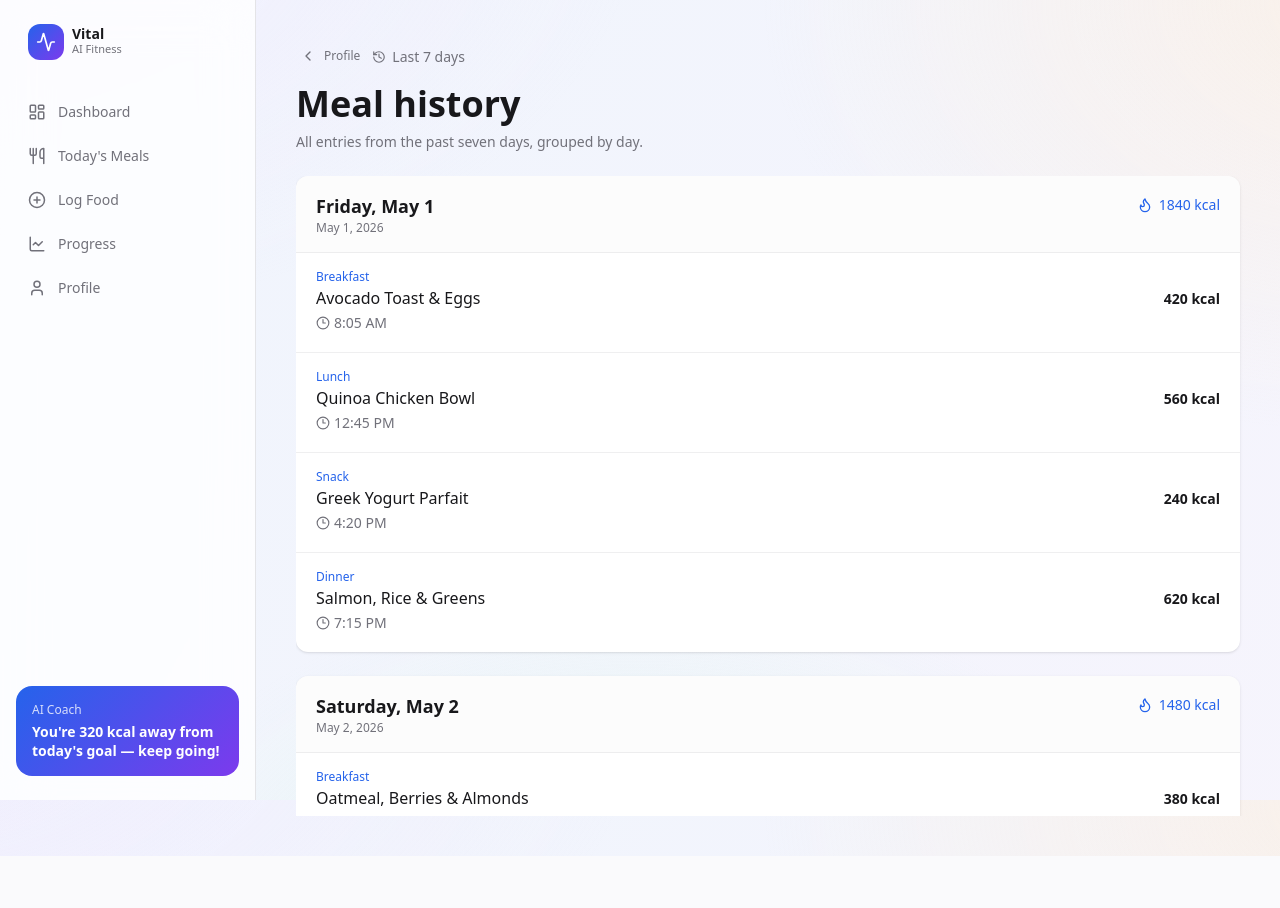
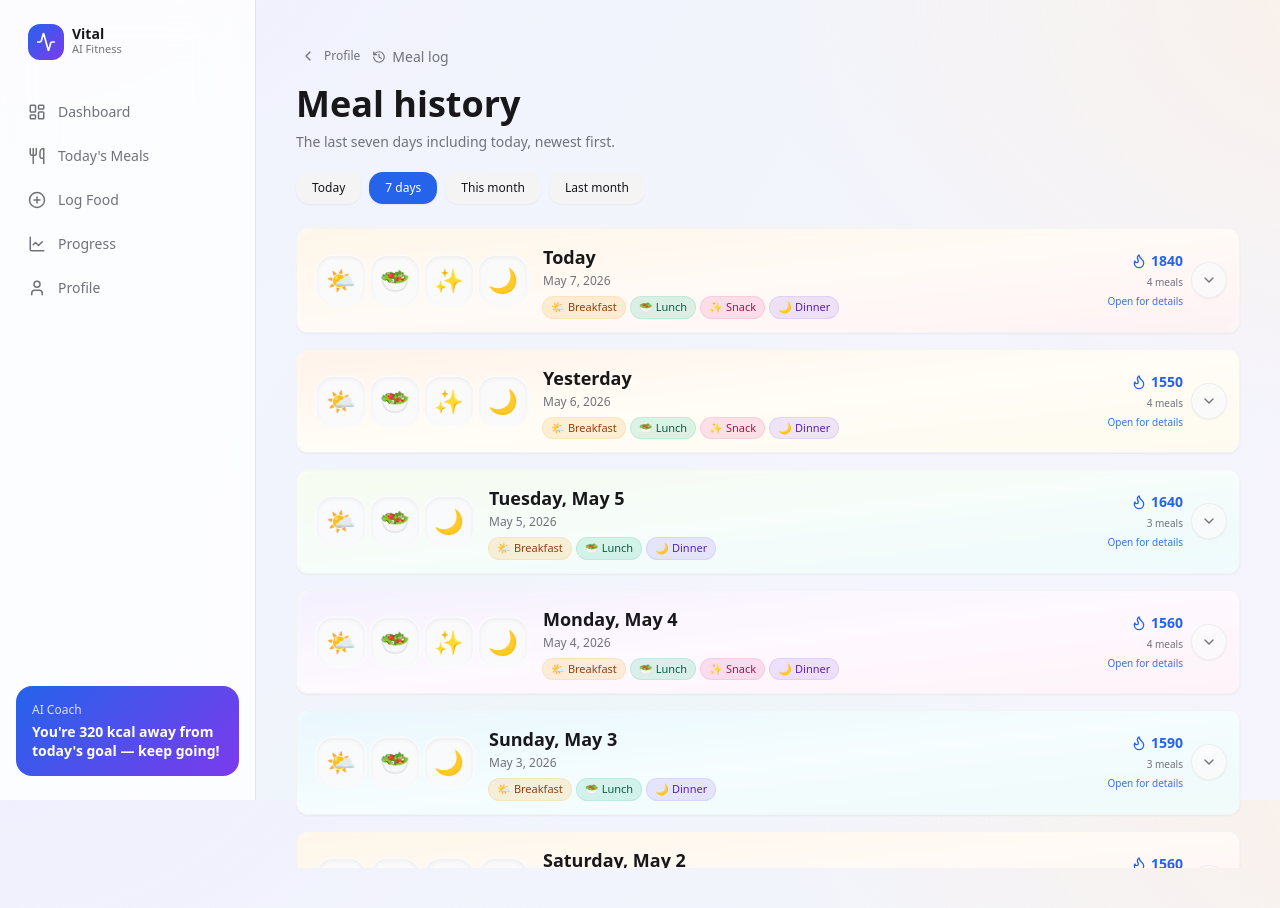
Before and after one commit to DamandeepKour/ai-fitness-frontend, a React (Vite) app: page /meal-history in a window 1280 px wide. Before the commit the page ends 856 px from the top, so only its background shows below. Built offline with nearby package versions, Linux system fonts and the light colour scheme; sample sign-in values are in the browser's storage.

Commit message:
Showing filter on Meal-History for today, 7days, this month, last month and renewing the ui design to show meals when click on dropdow

```diff
--- a/src/data/mealHistory7d.js
+++ b/src/data/mealHistory7d.js
@@ -40,20 +40,56 @@ const dayTemplates = [
   ],
 ];
 
-export function getMealHistoryLast7Days(now = new Date()) {
+/** @typedef {'today' | '7days' | 'this_month' | 'last_month'} MealHistoryFilter */
+
+/**
+ * @param {MealHistoryFilter} filter
+ * @param {Date} [now]
+ * @returns {{ date: Date, meals: typeof dayTemplates[0], totalKcal: number }[]}
+ * Newest calendar day first (today at top when in range).
+ */
+export function getMealHistoryForFilter(filter, now = new Date()) {
   const today = new Date(now);
   today.setHours(0, 0, 0, 0);
 
-  const out = [];
-  for (let i = 6; i >= 0; i--) {
-    const date = new Date(today);
-    date.setDate(date.getDate() - i);
-    const templateIndex = (6 - i) % dayTemplates.length;
+  let start;
+  let end = new Date(today);
+
+  switch (filter) {
+    case "today":
+      start = new Date(today);
+      break;
+    case "7days":
+      start = new Date(today);
+      start.setDate(start.getDate() - 6);
+      break;
+    case "this_month":
+      start = new Date(today.getFullYear(), today.getMonth(), 1);
+      break;
+    case "last_month":
+      start = new Date(today.getFullYear(), today.getMonth() - 1, 1);
+      end = new Date(today.getFullYear(), today.getMonth(), 0);
+      break;
+    default:
+      start = new Date(today);
+      start.setDate(start.getDate() - 6);
+  }
+
+  start.setHours(0, 0, 0, 0);
+  end.setHours(0, 0, 0, 0);
+
+  const ascending = [];
+  for (let d = new Date(start); d.getTime() <= end.getTime(); d.setDate(d.getDate() + 1)) {
+    const date = new Date(d);
+    const dayIndex = Math.floor(date.getTime() / 86400000);
+    const templateIndex = Math.abs(dayIndex) % dayTemplates.length;
     const meals = dayTemplates[templateIndex].map((m) => ({ ...m }));
     const totalKcal = meals.reduce((acc, m) => acc + m.kcal, 0);
-    out.push({ date, meals, totalKcal });
+    ascending.push({ date, meals, totalKcal });
   }
-  return out;
+
+  ascending.reverse();
+  return ascending;
 }
 
 export function formatHistoryDayTitle(date) {
--- a/src/routes/meal-history.jsx
+++ b/src/routes/meal-history.jsx
@@ -1,18 +1,81 @@
+import { useMemo, useState } from "react";
 import { Link } from "react-router-dom";
 import { AppShell } from "@/components/AppShell";
 import { motion } from "framer-motion";
 import { Card } from "@/components/ui/card";
 import { Button } from "@/components/ui/button";
-import { ChevronLeft, Clock3, Flame, History } from "lucide-react";
-import { getMealHistoryLast7Days, formatHistoryDayTitle } from "@/data/mealHistory7d";
+import { ChevronDown, ChevronLeft, Clock3, Flame, History } from "lucide-react";
+import { cn } from "@/lib/utils";
+import { getMealHistoryForFilter, formatHistoryDayTitle } from "@/data/mealHistory7d";
+
+const FILTERS = [
+  { id: "today", label: "Today" },
+  { id: "7days", label: "7 days" },
+  { id: "this_month", label: "This month" },
+  { id: "last_month", label: "Last month" },
+];
+
+const FILTER_BLURB = {
+  today: "Entries for today only.",
+  "7days": "The last seven days including today, newest first.",
+  this_month: "From the first of this month through today.",
+  last_month: "The full previous calendar month.",
+};
+
+const MEAL_VISUAL = {
+  Breakfast: {
+    emoji: "🌤️",
+    bar: "bg-gradient-to-b from-amber-400 to-orange-500",
+    chip: "bg-amber-500/15 text-amber-800 dark:text-amber-300 ring-1 ring-amber-500/25",
+  },
+  Lunch: {
+    emoji: "🥗",
+    bar: "bg-gradient-to-b from-emerald-400 to-teal-600",
+    chip: "bg-emerald-500/15 text-emerald-800 dark:text-emerald-300 ring-1 ring-emerald-500/25",
+  },
+  Snack: {
+    emoji: "✨",
+    bar: "bg-gradient-to-b from-pink-400 to-rose-500",
+    chip: "bg-pink-500/15 text-pink-800 dark:text-pink-300 ring-1 ring-pink-500/25",
+  },
+  Dinner: {
+    emoji: "🌙",
+    bar: "bg-gradient-to-b from-violet-400 to-indigo-600",
+    chip: "bg-violet-500/15 text-violet-800 dark:text-violet-300 ring-1 ring-violet-500/25",
+  },
+};
+
+const DEFAULT_MEAL_VISUAL = {
+  emoji: "🍽️",
+  bar: "bg-gradient-to-b from-slate-400 to-slate-600",
+  chip: "bg-muted text-muted-foreground ring-1 ring-border",
+};
+
+const DAY_BACKDROPS = [
+  "from-amber-500/20 via-orange-400/10 to-rose-500/15",
+  "from-sky-500/20 via-cyan-400/10 to-teal-500/15",
+  "from-violet-500/20 via-fuchsia-400/10 to-pink-500/15",
+  "from-lime-500/15 via-emerald-400/10 to-cyan-500/15",
+  "from-orange-500/20 via-amber-300/10 to-yellow-500/15",
+];
+
+function mealVisual(tag) {
+  return MEAL_VISUAL[tag] ?? DEFAULT_MEAL_VISUAL;
+}
+
+function dayBackdropClass(date) {
+  const key = Math.floor(new Date(date).getTime() / 86400000);
+  return DAY_BACKDROPS[Math.abs(key) % DAY_BACKDROPS.length];
+}
 
 function MealHistoryPage() {
-  const days = getMealHistoryLast7Days();
+  const [filter, setFilter] = useState("7days");
+  const days = useMemo(() => getMealHistoryForFilter(filter), [filter]);
 
   return (
     <AppShell>
-      <header className="mb-6 flex flex-col gap-4 sm:flex-row sm:items-end sm:justify-between">
-        <div>
+      <header className="mb-5 flex flex-col gap-4 sm:flex-row sm:items-end sm:justify-between">
+        <div className="min-w-0">
           <Button variant="ghost" size="sm" className="-ml-2 mb-2 rounded-xl text-muted-foreground" asChild>
             <Link to="/profile" className="inline-flex items-center gap-1.5">
               <ChevronLeft className="h-4 w-4" />
@@ -21,52 +84,43 @@ function MealHistoryPage() {
           </Button>
           <p className="text-sm text-muted-foreground inline-flex items-center gap-1.5">
             <History className="h-3.5 w-3.5" />
-            Last 7 days
+            Meal log
           </p>
           <h1 className="text-3xl md:text-4xl font-semibold mt-1">Meal history</h1>
-          <p className="text-sm text-muted-foreground mt-2 max-w-xl">
-            All entries from the past seven days, grouped by day.
-          </p>
+          <p className="text-sm text-muted-foreground mt-2 max-w-xl">{FILTER_BLURB[filter]}</p>
         </div>
       </header>
 
+      <div className="mb-5 -mx-1 px-1 overflow-x-auto pb-1">
+        <div className="flex gap-2 min-w-min sm:flex-wrap">
+          {FILTERS.map((f) => (
+            <Button
+              key={f.id}
+              type="button"
+              variant={filter === f.id ? "default" : "secondary"}
+              size="sm"
+              className={cn(
+                "rounded-full shrink-0 px-4",
+                filter === f.id ? "shadow-sm" : "text-muted-foreground",
+              )}
+              onClick={() => setFilter(f.id)}
+            >
+              {f.label}
+            </Button>
+          ))}
+        </div>
+      </div>
+
       <motion.div
-        initial={{ opacity: 0, y: 18 }}
+        key={filter}
+        initial={{ opacity: 0, y: 10 }}
         animate={{ opacity: 1, y: 0 }}
-        transition={{ duration: 0.35 }}
+        transition={{ duration: 0.28 }}
         className="max-h-[calc(100vh-12rem)] md:max-h-[calc(100vh-10rem)] overflow-y-auto pr-1 -mr-1"
       >
-        <div className="space-y-6 pb-8">
+        <div className="space-y-4 pb-8">
           {days.map((day) => (
-            <Card key={day.date.toISOString()} className="glass-card rounded-3xl border-0 overflow-hidden">
-              <div className="flex flex-wrap items-baseline justify-between gap-2 border-b border-border/60 px-5 py-4 bg-accent/30">
-                <div>
-                  <h2 className="text-lg font-semibold">{formatHistoryDayTitle(day.date)}</h2>
-                  <p className="text-xs text-muted-foreground">
-                    {new Intl.DateTimeFormat(undefined, { dateStyle: "medium" }).format(day.date)}
-                  </p>
-                </div>
-                <p className="text-sm font-medium tabular-nums inline-flex items-center gap-1.5 text-primary">
-                  <Flame className="h-4 w-4" />
-                  {day.totalKcal} kcal
-                </p>
-              </div>
-              <ul className="divide-y divide-border/60">
-                {day.meals.map((m) => (
-                  <li key={`${m.tag}-${m.time}-${m.name}`} className="px-5 py-4 flex gap-4">
-                    <div className="flex-1 min-w-0">
-                      <p className="text-xs font-medium text-primary">{m.tag}</p>
-                      <p className="font-medium leading-snug mt-0.5">{m.name}</p>
-                      <p className="text-sm text-muted-foreground mt-1 inline-flex items-center gap-1">
-                        <Clock3 className="h-3.5 w-3.5 shrink-0" />
-                        {m.time}
-                      </p>
-                    </div>
-                    <p className="text-sm font-semibold tabular-nums shrink-0 pt-5">{m.kcal} kcal</p>
-                  </li>
-                ))}
-              </ul>
-            </Card>
+            <DayMealStack key={day.date.toISOString()} day={day} />
           ))}
         </div>
       </motion.div>
@@ -74,4 +128,132 @@ function MealHistoryPage() {
   );
 }
 
+function DayMealStack({ day }) {
+  const multi = day.meals.length > 1;
+  const backdrop = dayBackdropClass(day.date);
+
+  const summaryInner = (
+    <div
+      className={cn(
+        "relative flex flex-1 items-center gap-3 sm:gap-4 min-w-0 rounded-2xl px-4 py-3.5 sm:px-5 overflow-hidden",
+        multi && "pr-12 sm:pr-14",
+        "bg-gradient-to-br",
+        backdrop,
+      )}
+    >
+      <div className="absolute inset-0 bg-card/55 dark:bg-card/40 backdrop-blur-[2px] pointer-events-none" />
+      <div className="relative flex items-center gap-1.5 shrink-0">
+        {day.meals.slice(0, 4).map((m, i) => {
+          const v = mealVisual(m.tag);
+          return (
+            <span
+              key={`${m.tag}-${i}`}
+              className="flex h-11 w-11 sm:h-12 sm:w-12 items-center justify-center rounded-2xl text-xl sm:text-2xl shadow-inner ring-2 ring-background/80 bg-background/90"
+              title={m.tag}
+            >
+              {v.emoji}
+            </span>
+          );
+        })}
+        {day.meals.length > 4 ? (
+          <span className="flex h-11 w-11 items-center justify-center rounded-2xl text-xs font-bold bg-muted text-muted-foreground ring-2 ring-background/80">
+            +{day.meals.length - 4}
+          </span>
+        ) : null}
+      </div>
+      <div className="relative flex-1 min-w-0 text-left">
+        <h2 className="text-base sm:text-lg font-semibold leading-tight">{formatHistoryDayTitle(day.date)}</h2>
+        <p className="text-[11px] sm:text-xs text-muted-foreground mt-0.5">
+          {new Intl.DateTimeFormat(undefined, { dateStyle: "medium" }).format(day.date)}
+        </p>
+        {day.meals.length === 1 ? (
+          <p className="text-[11px] sm:text-xs text-muted-foreground mt-2 inline-flex items-center gap-1.5">
+            <span className="text-base leading-none">{mealVisual(day.meals[0].tag).emoji}</span>
+            {day.meals[0].tag} · {day.meals[0].time}
+          </p>
+        ) : (
+          <div className="flex flex-wrap gap-1.5 mt-2">
+            {day.meals.map((m) => (
+              <span
+                key={`pill-${m.tag}-${m.time}`}
+                className={cn("text-[10px] sm:text-[11px] font-medium px-2 py-0.5 rounded-full", mealVisual(m.tag).chip)}
+              >
+                {mealVisual(m.tag).emoji} {m.tag}
+              </span>
+            ))}
+          </div>
+        )}
+      </div>
+      <div className="relative shrink-0 flex flex-col items-end gap-1">
+        <p className="text-sm font-semibold tabular-nums inline-flex items-center gap-1 text-primary">
+          <Flame className="h-4 w-4" />
+          {day.totalKcal}
+        </p>
+        <p className="text-[10px] text-muted-foreground font-medium">
+          {day.meals.length} meal{day.meals.length === 1 ? "" : "s"}
+        </p>
+        {multi ? (
+          <span className="text-[10px] text-primary/90 font-medium hidden sm:inline">Open for details</span>
+        ) : null}
+      </div>
+    </div>
+  );
+
+  const mealList = (
+    <ul className="divide-y divide-border/50 bg-card/30">
+      {day.meals.map((m) => {
+        const v = mealVisual(m.tag);
+        return (
+          <li key={`${m.tag}-${m.time}-${m.name}`} className="flex gap-0">
+            <div className={cn("w-1.5 shrink-0 rounded-full my-3 ml-3 self-stretch", v.bar)} aria-hidden />
+            <div className="flex flex-1 gap-3 px-4 py-3.5 sm:px-5 min-w-0">
+              <span className="text-2xl shrink-0 pt-0.5" aria-hidden>
+                {v.emoji}
+              </span>
+              <div className="flex-1 min-w-0">
+                <p className="text-[11px] font-semibold uppercase tracking-wide text-muted-foreground">{m.tag}</p>
+                <p className="font-medium leading-snug mt-0.5">{m.name}</p>
+                <p className="text-xs text-muted-foreground mt-1 inline-flex items-center gap-1">
+                  <Clock3 className="h-3.5 w-3.5 shrink-0" />
+                  {m.time}
+                </p>
+              </div>
+              <p className="text-sm font-semibold tabular-nums shrink-0 text-foreground">{m.kcal} kcal</p>
+            </div>
+          </li>
+        );
+      })}
+    </ul>
+  );
+
+  return (
+    <Card className="glass-card rounded-3xl border border-border/40 overflow-hidden shadow-sm">
+      {multi ? (
+        <details className="group">
+          <summary
+            className={cn(
+              "list-none cursor-pointer select-none",
+              "[&::-webkit-details-marker]:hidden [&::marker]:content-none",
+              "focus-visible:outline-none focus-visible:ring-2 focus-visible:ring-ring focus-visible:ring-offset-2 ring-offset-background",
+            )}
+          >
+            <div className="relative">
+              {summaryInner}
+              <div className="absolute right-3 top-1/2 -translate-y-1/2 flex h-9 w-9 items-center justify-center rounded-full bg-background/80 border border-border/60 shadow-sm transition-transform duration-200 group-open:rotate-180">
+                <ChevronDown className="h-4 w-4 text-muted-foreground" />
+              </div>
+            </div>
+          </summary>
+          {mealList}
+        </details>
+      ) : (
+        <>
+          <div className="p-1">{summaryInner}</div>
+          {mealList}
+        </>
+      )}
+    </Card>
+  );
+}
+
 export default MealHistoryPage;
--- a/src/routes/profile.jsx
+++ b/src/routes/profile.jsx
@@ -148,7 +148,7 @@ function ProfilePage() {
               </div>
               <div className="flex-1 min-w-0">
                 <p className="font-medium text-sm">Meal history</p>
-                <p className="text-xs text-muted-foreground">View the last 7 days of logged meals</p>
+                <p className="text-xs text-muted-foreground">Today, 7 days, or monthly views</p>
               </div>
               <span className="text-muted-foreground shrink-0">›</span>
             </Link>
```
